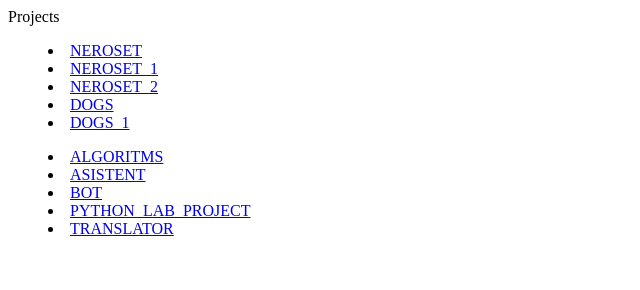
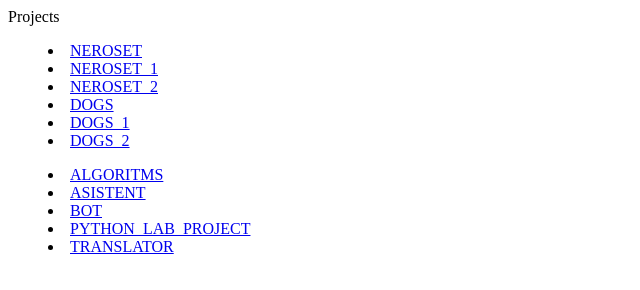
Before and after one commit to viktar99999/rezume, a plain HTML site: page Rezume/index.html in a window 1280 px wide. Shown: the whole page, without its empty margins (0-640 px from the left). Drawn offline with Linux system fonts and the light colour scheme.

Commit message:
upgrade index.html

```diff
--- a/Rezume/index.html
+++ b/Rezume/index.html
@@ -14,6 +14,7 @@
             <li><a href="neroset_2.html">NEROSET_2</a></li>
             <li><a href="dogs.html">DOGS</a></li>
             <li><a href="dogs_1.html">DOGS_1</a></li>
+            <li><a href="dogs_2.html">DOGS_2</a></li>
             </menu>
             <menu>
             <li><a href="algoritms.html">ALGORITMS</a></li>
```
